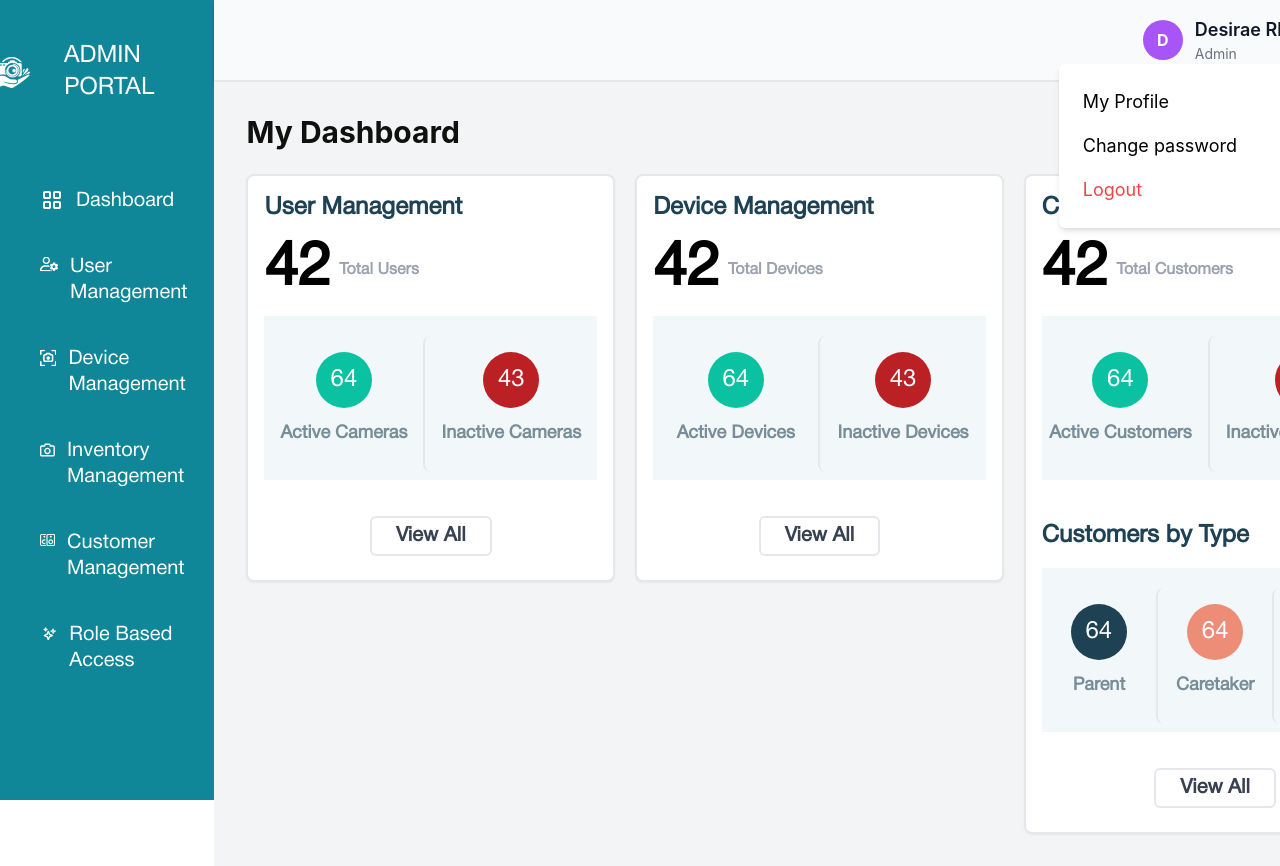
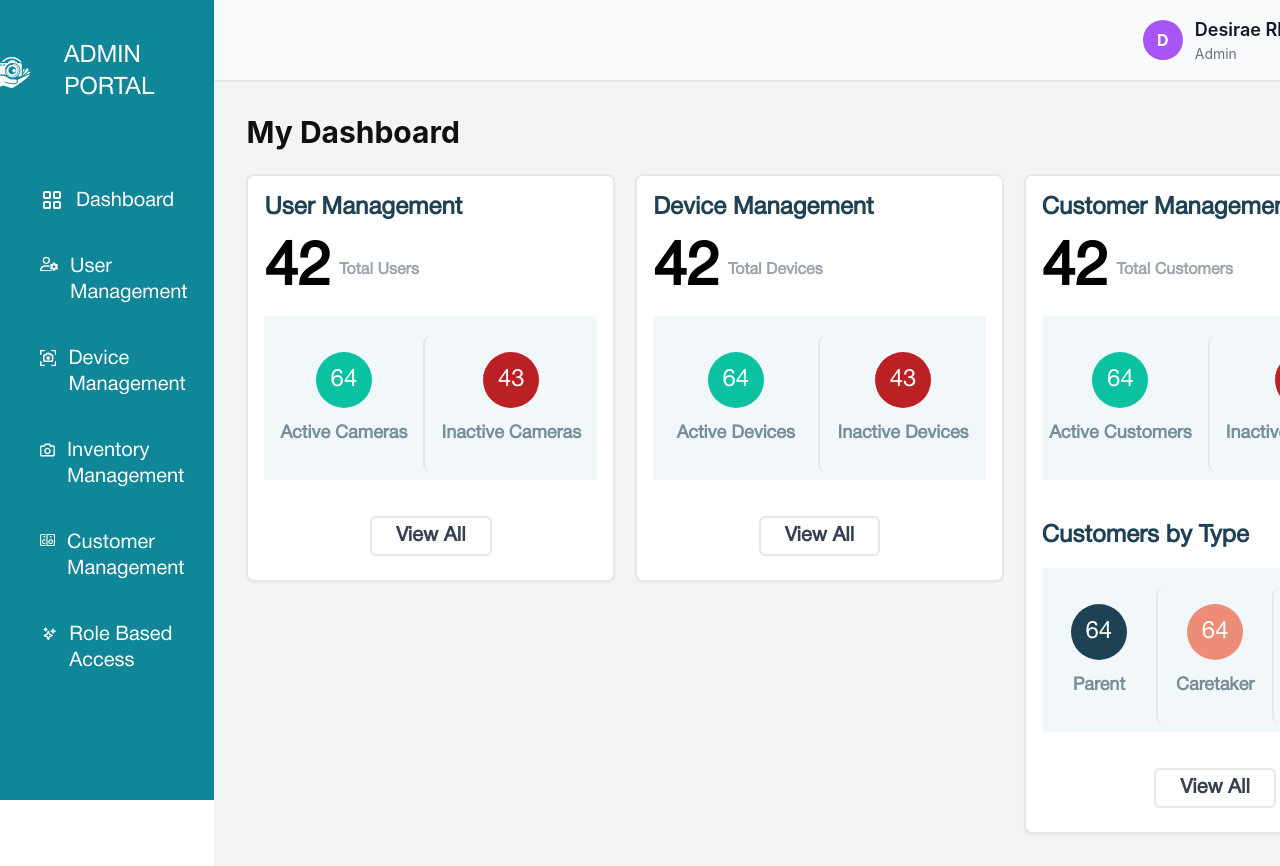
Before and after one commit to Avinash8294/Dashboard, a React (Create React App) app: page /dashboard in a window 1280 px wide. Shown: the top 866 px of the page. Built offline with nearby package versions, Linux system fonts and the light colour scheme.

Commit message:
hover effect

```diff
--- a/src/components/Header.js
+++ b/src/components/Header.js
@@ -5,7 +5,7 @@ import { toggleDarkMode } from "../redux/darkModeSlice";
 const Header = () => {
   const dispatch = useDispatch();
   const darkMode = useSelector((state) => state.darkMode.darkMode);
-  const [userMenu, setUserMenu] = useState(true);
+  const [userMenu, setUserMenu] = useState(false);
 
   useEffect(() => {
     if (darkMode) {
@@ -32,7 +32,12 @@ const Header = () => {
         </div>
 
         {/* Dropdown Icon */}
-        <div onClick={() => setUserMenu(!userMenu)} className=" p-1">
+        <div
+          onClick={() => setUserMenu(!userMenu)}
+          tabIndex={0} // Make the div focusable
+          onBlur={() => setUserMenu(false)} // Closes menu when it loses focus
+          className=" p-1"
+        >
           <svg
             xmlns="http://www.w3.org/2000/svg"
             className={` h-5 w-5 text-gray-400 transition-all transition-400 ${
@@ -49,14 +54,20 @@ const Header = () => {
               d="M19 9l-7 7-7-7"
             />
           </svg>
+          {userMenu && (
+            <div className="p-4 absolute right-0 top-12 bg-white shadow-md rounded-md text-lg w-[130%]">
+              <div className="p-2 hover:bg-slate-100 cursor-pointer">
+                My Profile
+              </div>
+              <div className="p-2 hover:bg-slate-100 cursor-pointer">
+                Change password
+              </div>
+              <div className="p-2 hover:bg-slate-100 cursor-pointer text-red-500">
+                Logout
+              </div>
+            </div>
+          )}
         </div>
-        {userMenu && (
-          <div className=" p-4 absolute right-0 top-12 bg-white shadow-md rounded-md text-lg  w-[130%] ">
-            <div className="p-2">My Profile</div>
-            <div className="p-2">Change password</div>
-            <div className=" p-2 text-red-500">Logout</div>
-          </div>
-        )}
       </div>
     </header>
   );
```
